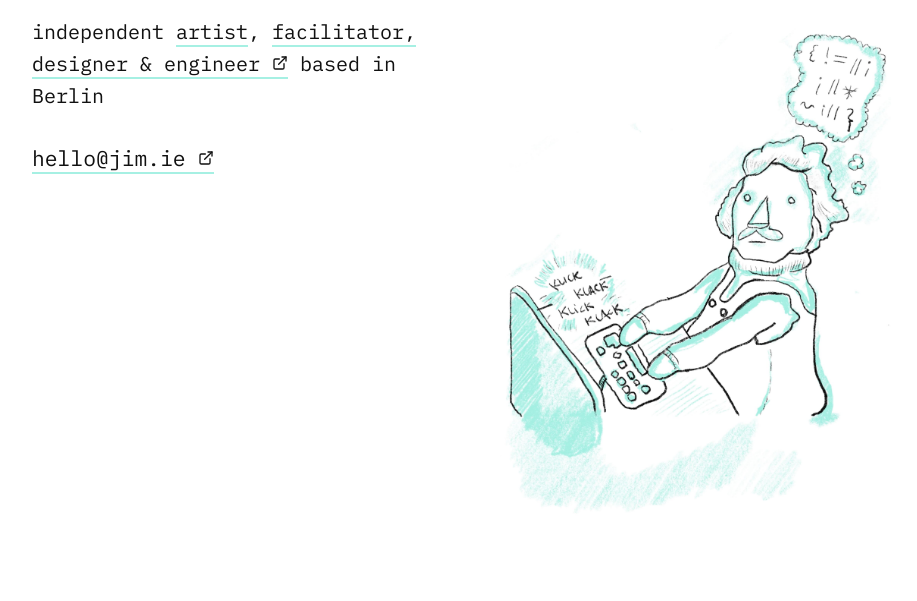
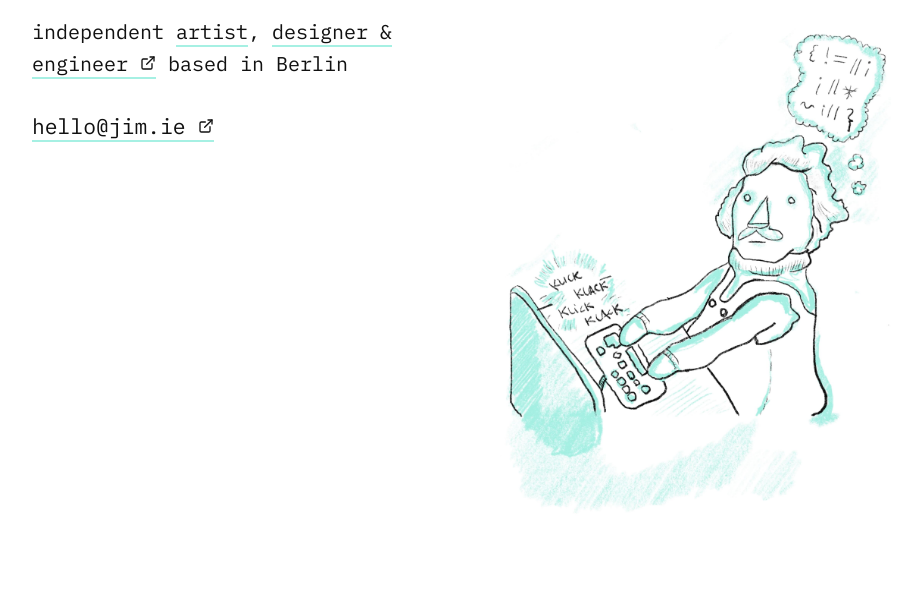
Before and after one commit to j1mie/j1mie.github.io, a plain HTML site: page index.html in a window 1280 px wide. Shown: the part 199-800 px from the top of the page, without its empty margins (190-1107 px from the left). Drawn offline with Linux system fonts and the light colour scheme.

Commit message:
Adjust byline

```diff
--- a/index.html
+++ b/index.html
@@ -15,7 +15,7 @@
 
     <main id="main" class="site-main">
         <div class="site-main__text">
-            <p class="home-intro">independent <a href="/art/">artist</a>, <a href="https://jimies.notion.site/Jimmy-Loughran-b36974bccdfb49e78bce40cc868962c5?pvs=74" target="_blank" rel="noopener">facilitator, designer & engineer <svg xmlns="http://www.w3.org/2000/svg" width="16" height="16" viewBox="0 0 24 24" fill="none" stroke="currentColor" stroke-width="2" stroke-linecap="round" stroke-linejoin="round" aria-hidden="true" focusable="false"><path d="M15 3h6v6"/><path d="M10 14 21 3"/><path d="M18 13v6a2 2 0 0 1-2 2H5a2 2 0 0 1-2-2V8a2 2 0 0 1 2-2h6"/></svg></a> based in Berlin</p>
+            <p class="home-intro">independent <a href="/art/">artist</a>, <a href="https://jimies.notion.site/Jimmy-Loughran-b36974bccdfb49e78bce40cc868962c5?pvs=74" target="_blank" rel="noopener">designer & engineer <svg xmlns="http://www.w3.org/2000/svg" width="16" height="16" viewBox="0 0 24 24" fill="none" stroke="currentColor" stroke-width="2" stroke-linecap="round" stroke-linejoin="round" aria-hidden="true" focusable="false"><path d="M15 3h6v6"/><path d="M10 14 21 3"/><path d="M18 13v6a2 2 0 0 1-2 2H5a2 2 0 0 1-2-2V8a2 2 0 0 1 2-2h6"/></svg></a> based in Berlin</p>
             <ul class="contact-list">
                 <li><a href="mailto:hello@jim.ie" target="_blank" rel="noopener">hello@jim.ie<span class="sr-only">opens in a new tab</span> <svg xmlns="http://www.w3.org/2000/svg" width="16" height="16" viewBox="0 0 24 24" fill="none" stroke="currentColor" stroke-width="2" stroke-linecap="round" stroke-linejoin="round" aria-hidden="true" focusable="false"><path d="M15 3h6v6"/><path d="M10 14 21 3"/><path d="M18 13v6a2 2 0 0 1-2 2H5a2 2 0 0 1-2-2V8a2 2 0 0 1 2-2h6"/></svg></a></li>
             </ul>
```
